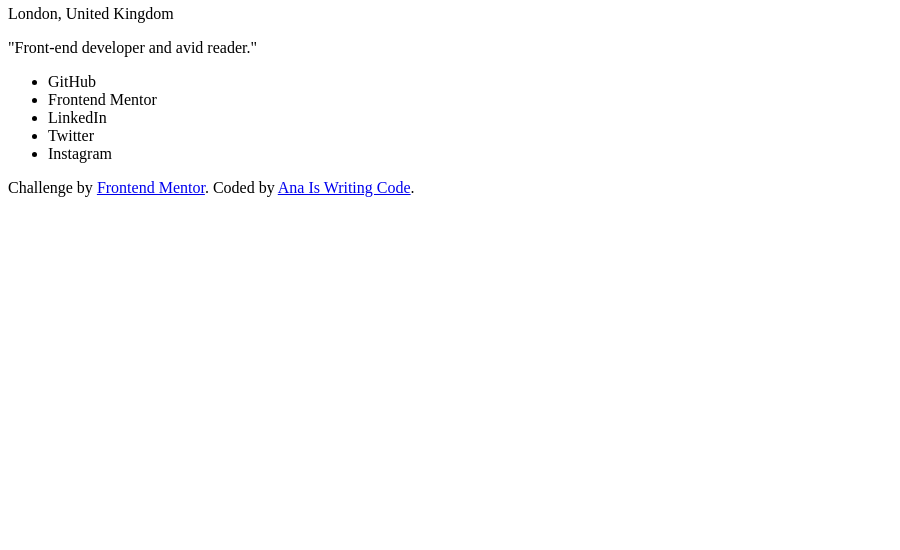
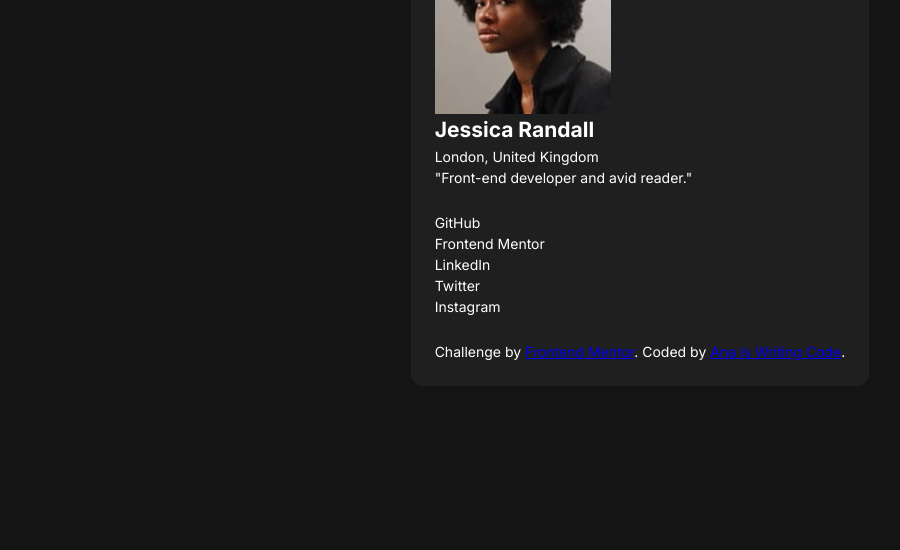
Before and after one commit to anaiswritingcode/social-links-profile, a plain HTML site: page index.html in a window 1280 px wide. Shown: the part 250-800 px from the top of the page, without its empty margins (0-900 px from the left). Drawn offline with Linux system fonts and the light colour scheme.

Commit message:
feat(document): add general styles in CSS

```diff
--- a/index.html
+++ b/index.html
@@ -13,6 +13,12 @@
     />
     <!-- Styles -->
     <link rel="stylesheet" href="./style.css" />
+    <link rel="preconnect" href="https://fonts.googleapis.com" />
+    <link rel="preconnect" href="https://fonts.gstatic.com" crossorigin />
+    <link
+      href="https://fonts.googleapis.com/css2?family=Inter:wght@100..900&display=swap"
+      rel="stylesheet"
+    />
   </head>
   <body>
     <article class="article">
--- a/style.css
+++ b/style.css
@@ -0,0 +1,94 @@
+/** General styles **/
+
+*,
+*::before,
+*::after {
+  box-sizing: border-box;
+}
+
+* {
+  margin: 0;
+  padding: 0;
+}
+
+html,
+body {
+  min-height: 100svh;
+}
+
+body {
+  line-height: 1.5;
+  -webkit-font-smoothing: antialiased;
+}
+
+img,
+picture,
+video,
+canvas,
+svg {
+  display: block;
+  max-width: 100%;
+}
+
+input,
+button,
+textarea,
+select {
+  font: inherit;
+}
+
+p,
+h1,
+h2,
+h3,
+h4,
+h5,
+h6 {
+  overflow-wrap: break-word;
+}
+
+li {
+  list-style-type: none;
+}
+
+/** General styles **/
+
+:root {
+  --green: hsl(75, 94%, 57%);
+  --white: hsl(0, 0%, 100%);
+  --gray-700: hsl(0, 0%, 20%);
+  --gray-800: hsl(0, 0%, 12%);
+  --gray-900: hsl(0, 0%, 8%);
+}
+
+body {
+  display: grid;
+  place-content: center;
+  padding: 1.5rem;
+  font-size: 14px;
+  font-family: Inter, sans-serif;
+  color: var(--white);
+  background-color: var(--gray-900);
+  /* background: linear-gradient(
+    0deg,
+    rgba(230, 241, 198, 1) 0%,
+    rgba(236, 244, 235, 1) 100%
+  ); */
+  background-attachment: scroll;
+  background-size: cover;
+}
+
+@media (min-width: 972px) {
+  /* Enable background-attachment fixed on desktop browsers */
+  body {
+    background-attachment: fixed;
+  }
+}
+
+.article {
+  display: grid;
+  gap: 1.5rem;
+  padding: 1.5rem;
+  border-radius: 0.75rem;
+  background-color: var(--gray-800);
+}
```
